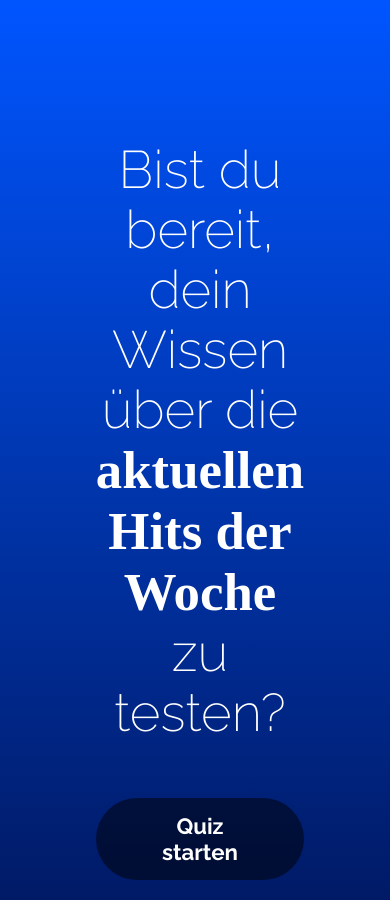
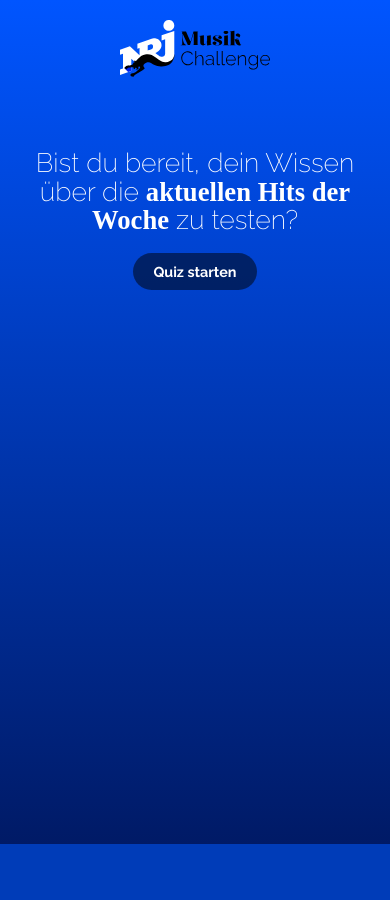
Before and after one commit to toniamoser/IM03_API, a PHP site: page / in a window 390 px wide. After the commit the page ends 844 px from the top, so only its background shows below. Run offline with PHP 8.4, Linux system fonts and the light colour scheme; some web fonts are replaced.

Commit message:
responsive

```diff
--- a/styles.css
+++ b/styles.css
@@ -13,6 +13,18 @@
 @media (max-width: 1200px) {
     body {
         padding: 0px 200px; /* Padding auf 200px ändern */
+    }
+}
+
+@media (max-width: 768px) {
+    body {
+        padding: 0px 50px; /* Padding auf 50px ändern */
+    }
+}
+
+@media (max-width: 480px) {
+    body {
+        padding: 0px 20px; /* Padding auf 20px ändern */
     }
 }
 
@@ -58,6 +70,106 @@
     font-size: 1rem;
 }
 
+@media (max-width: 900px) {
+    h1 {
+        font-size: 2.5rem;
+        line-height: 3rem;
+    }
+
+    .highlight {
+        font-size: 2.5rem;
+    }
+
+    h2 {
+        font-size: 1.667rem;
+        line-height: 2rem;
+    }
+
+    .highlighth2 {
+        font-size: 1.667rem;
+    }
+
+    h3 {
+        font-size: 1.389rem;
+        line-height: 1.667rem;
+    }
+
+    .highlighth3 {
+        font-size: 1.389rem;
+    }
+
+    p {
+        font-size: 1rem;
+    }
+}
+
+@media (max-width: 768px) {
+    h1 {
+        font-size: 2rem;
+        line-height: 2.2rem;
+
+    }
+
+    .highlight {
+        font-size: 2rem;
+    }
+
+    h2 {
+        font-size: 1.389rem;
+        line-height: 1.5rem;
+    }
+
+    .highlighth2 {
+        font-size: 1.389rem;
+    }
+
+    h3 {
+        font-size: 1.111rem;
+        line-height: 1.3rem;
+    }
+
+    .highlighth3 {
+        font-size: 1.111rem;
+    }
+
+    p {
+        font-size: 1rem;
+    }
+}
+
+@media (max-width: 480px) {
+    h1 {
+        font-size: 1.667rem;
+        line-height: 1.8rem;
+    }
+
+    .highlight {
+        font-size: 1.667rem;
+    }
+
+    h2 {
+        font-size: 1.111rem;
+        line-height: 1.2rem;
+    }
+
+    .highlighth2 {
+        font-size: 1.111rem;
+    }
+
+    h3 {
+        font-size: 1rem;
+        line-height: 1.1rem;
+    }
+
+    .highlighth3 {
+        font-size: 1rem;
+    }
+
+    p {
+        font-size: 0.889rem;
+    }
+}
+
 /* Struktur */
 .logo-section {
     width: 100%; /* Nimmt die volle Breite ein */
@@ -65,9 +177,27 @@
     padding-top: 50px; /* Abstand von oben */
 }
 
+@media (max-width: 768px) {
+    .logo-section {
+        padding-top: 20px; /* Abstand von oben */
+    }
+}
+
 .logo-img {
     max-width: 250px;
     margin-bottom: 50px; /* Abstand nach unten */
+}
+
+@media (max-width: 1200px) {
+    .logo-img {
+        max-width: 200px;
+    }
+}
+
+@media (max-width: 890px) {
+    .logo-img {
+        max-width: 150px;
+    }
 }
 
 .container {
@@ -105,6 +235,22 @@
     margin-top: 20px; /* Zusätzlicher Abstand über den Buttons */
 }
 
+@media (max-width: 768px) {
+    .button {
+        font-size: 1.111rem;
+        padding: 10px 30px;
+        margin: 10px auto;
+    }
+}
+
+@media (max-width: 480px) {
+    .button {
+        font-size: .9rem;
+        padding: 10px 20px;
+        margin: 0px auto;
+    }
+}
+
 /* FRAGEN */
 .question {
     font-size: 2.5rem; /* Schriftgröße für die Frage */
@@ -130,6 +276,22 @@
     align-items: center; /* Zentriert den Text vertikal */
     justify-content: center;
     transition: background-color 0.3s;
+}
+
+.answer-box:focus {
+    color: #0022ee;
+}
+
+@media (max-width: 768px) {
+    .answer-boxes {
+        grid-template-columns: repeat(1, 1fr); /* Eine Box unter der anderen */
+        gap: 10px;
+    }
+
+    .answer-box {
+        flex: 0 1 calc(100% - 20px); /* Volle Breite für eine Box */
+        min-height: 50px;
+    }
 }
 
 .answer-box p {
```
